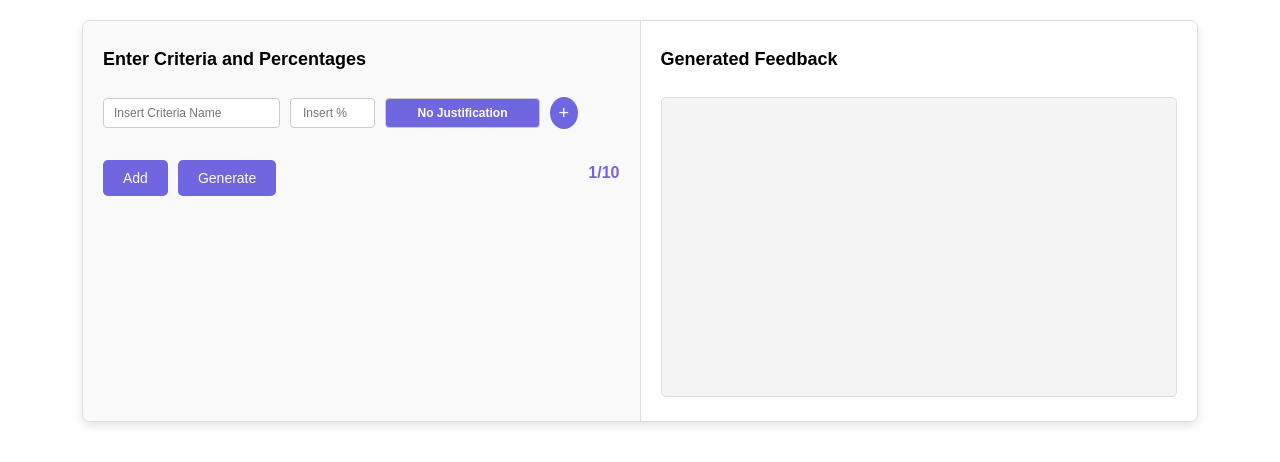
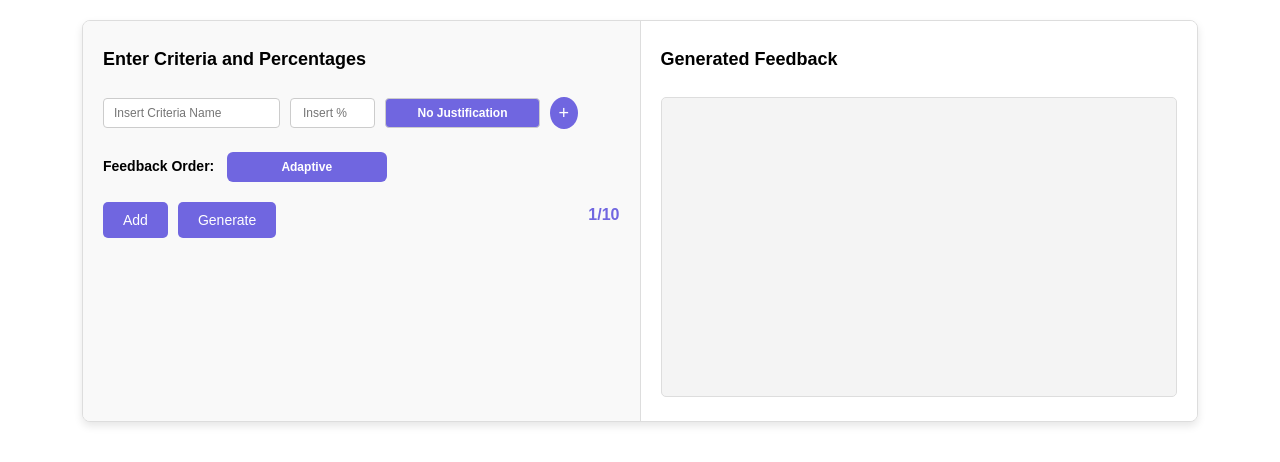
Before and after one commit to Zeesh40/FeedbackGenerationCSG, a Flask app: page /feedback in a window 1280 px wide. Shown: the part 90-552 px from the top of the page. Run offline with Flask 3, Linux system fonts and the light colour scheme; some libraries are stand-ins or nearby versions.

Commit message:
feedback order feature

```diff
--- a/app.py
+++ b/app.py
@@ -17,13 +17,12 @@ def feedback():
 # Route to process feedback input
 @app.route('/process_feedback', methods=['POST'])
 def process_feedback():
-    data = request.json  # Receive JSON from frontend
+    data = request.get_json()
+    criteria = data.get("criteria", [])
+    order = data.get("order", "adaptive")
+    feedback = generate_feedback(criteria, order)
+    return jsonify({"feedback": feedback})
 
-    if not data or "criteria" not in data:
-        return jsonify({"feedback": "No valid criteria provided."})  # Handle empty input
-
-    feedback = generate_feedback(data["criteria"])  # Generate structured feedback
-    return jsonify({"feedback": feedback})  # Return response as JSON
 
 if __name__ == '__main__':
     app.run(debug=True)
--- a/static/css/styles.css
+++ b/static/css/styles.css
@@ -266,6 +266,35 @@ nav h1 {
   margin-left: 5px;
 }
 
+/* Match the dropdowns to the justification style */
+select,
+select:focus,
+select:active {
+  background-color: #7066e0;
+  color: white;
+  font-weight: bold;
+  font-size: 12;
+  border: none;
+  padding: 10px 14px;
+  border-radius: 8px;
+  appearance: none;
+  -webkit-appearance: none;
+  -moz-appearance: none;
+  cursor: pointer;
+  transition: background-color 0.3s ease;
+}
+
+select:hover {
+  background-color: #8880f0;
+}
+
+select:focus {
+  outline: none;
+  box-shadow: 0 0 0 2px #aaa6ff;
+}
+
+
+
 
 /* Ensure all inputs in a row are aligned properly */
 .input-group {
@@ -530,3 +559,33 @@ select {
   border-radius: 5px;
   font-size: 14px;
 }
+
+/* Feedback Order Label */
+.feedback-order-container label {
+  font-weight: bold;
+  font-size: 14px;
+  margin-right: 8px;
+  display: inline-block;
+}
+
+/* Style the Feedback Order dropdown */
+#orderSelect {
+  background-color: #7066e0;
+  color: white;
+  font-weight: bold;
+  font-size: 12px;
+  padding: 8px 12px;
+  border: none;
+  border-radius: 6px;
+  appearance: none;
+  -webkit-appearance: none;
+  -moz-appearance: none;
+  cursor: pointer;
+  text-align: center;
+  width: 160px;
+  transition: background-color 0.3s ease;
+}
+
+#orderSelect:hover {
+  background-color: #8880f0;
+}
--- a/static/js/script.js
+++ b/static/js/script.js
@@ -208,10 +208,16 @@ function sendData() {
         return;
     }
 
+    // Get selected feedback order
+    const order = document.getElementById("orderSelect").value;
+
     fetch('/process_feedback', {
         method: 'POST',
         headers: { 'Content-Type': 'application/json' },
-        body: JSON.stringify({ "criteria": criteriaList })
+        body: JSON.stringify({
+            "criteria": criteriaList,
+            "order": order
+        })
     })
     .then(response => response.json())
     .then(data => {
@@ -227,6 +233,7 @@ function sendData() {
     });
 }
 
+
 // Attach event listener to the "Generate" button
 document.getElementById("generateFeedback").addEventListener("click", sendData);
 document.addEventListener("DOMContentLoaded", attachJustificationEventListeners);
--- a/templates/feedback.html
+++ b/templates/feedback.html
@@ -20,7 +20,16 @@
                     <span class="spacer"></span> <!-- Fake 'X' to preserve layout -->
                 </div>
             </div>
-            <!-- Buttons and Counter in Flex Container -->
+            <!-- Feedback Order Dropdown -->
+            <div class="feedback-order-container">
+                <label for="orderSelect">Feedback Order:</label>
+                <select id="orderSelect" name="order">
+                  <option value="adaptive">Adaptive</option>
+                  <option value="high-mid-low">High to Low</option>
+                  <option value="low-mid-high">Low to High</option>
+                </select>
+              </div>
+            <!-- Buttons and Counter -->
             <div class="button-container">
                 <button type="button" class="btn add-btn" onclick="addCriteria()">Add</button>
                 <button type="button" class="btn generate-btn" id="generateFeedback">Generate</button>
```
Also changed, not shown: feedback.py (+35 -36 lines).
